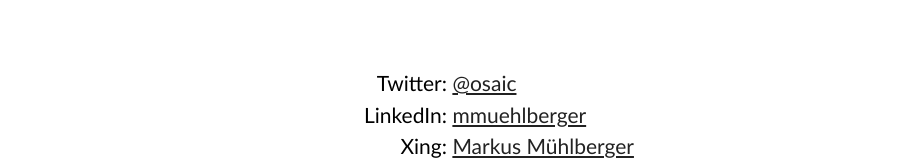
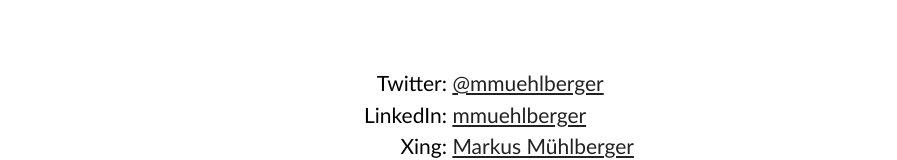
Before and after one commit to santhoshkumarvs/mmuehlberger.github.com, a plain HTML site: page index.html in a window 1280 px wide. Shown: the part 512-672 px from the top of the page, without its empty margins (193-1090 px from the left). Drawn offline with Linux system fonts and the light colour scheme.

Commit message:
Updated Twitter username

```diff
--- a/index.html
+++ b/index.html
@@ -167,7 +167,7 @@
     </div>
   </div>
   <div id="social">
-	  <p><span>Twitter:</span> <a href="http://twitter.com/osaic">@osaic</a></p>
+	  <p><span>Twitter:</span> <a href="http://twitter.com/mmuehlberger">@mmuehlberger</a></p>
 	  <p><span>LinkedIn:</span> <a href="http://at.linkedin.com/in/mmuehlberger">mmuehlberger</a></p>
 	  <p><span>Xing:</span> <a href="https://www.xing.com/profile/Markus_Muehlberger4">Markus Mühlberger</a></p>
   </div>
```
